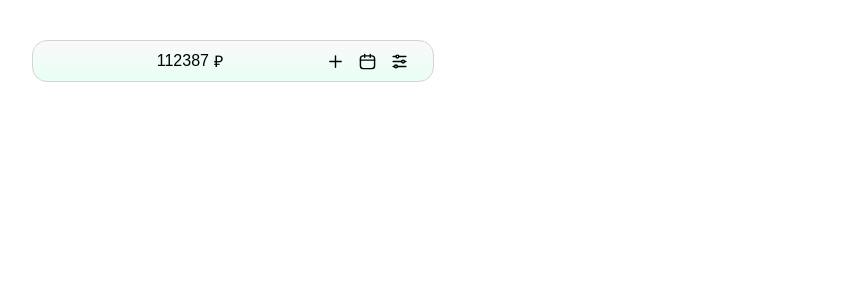
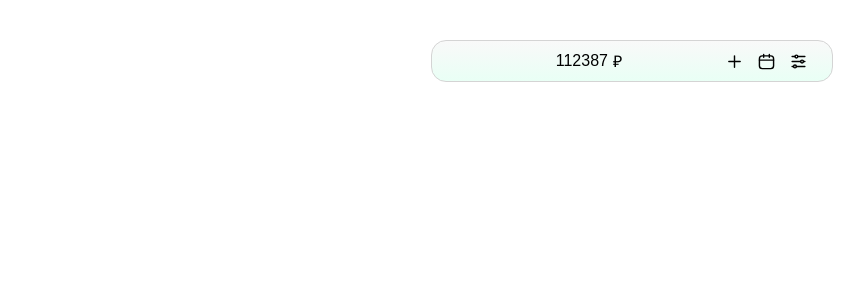
Before and after one commit to neblessed/desktop-finanalytics, a React (Vite) app: page / in a window 1280 px wide. Shown: the top 300 px of the page, without its empty margins (8-872 px from the left). Built offline with nearby package versions, Linux system fonts and the light colour scheme; a web font is replaced by a local one.

Commit message:
add margin

```diff
--- a/src/components/MainMenu/MainMenu.css
+++ b/src/components/MainMenu/MainMenu.css
@@ -11,6 +11,10 @@
     padding: 0 25px;
     border-radius: 15px;
     border: 1px solid #d4d4d4;
+
+    /* Выравниваем ровно по середине */
+    margin-left: auto;
+    margin-right: auto;
 }
 .main_menu__item {
     width: auto;
```
